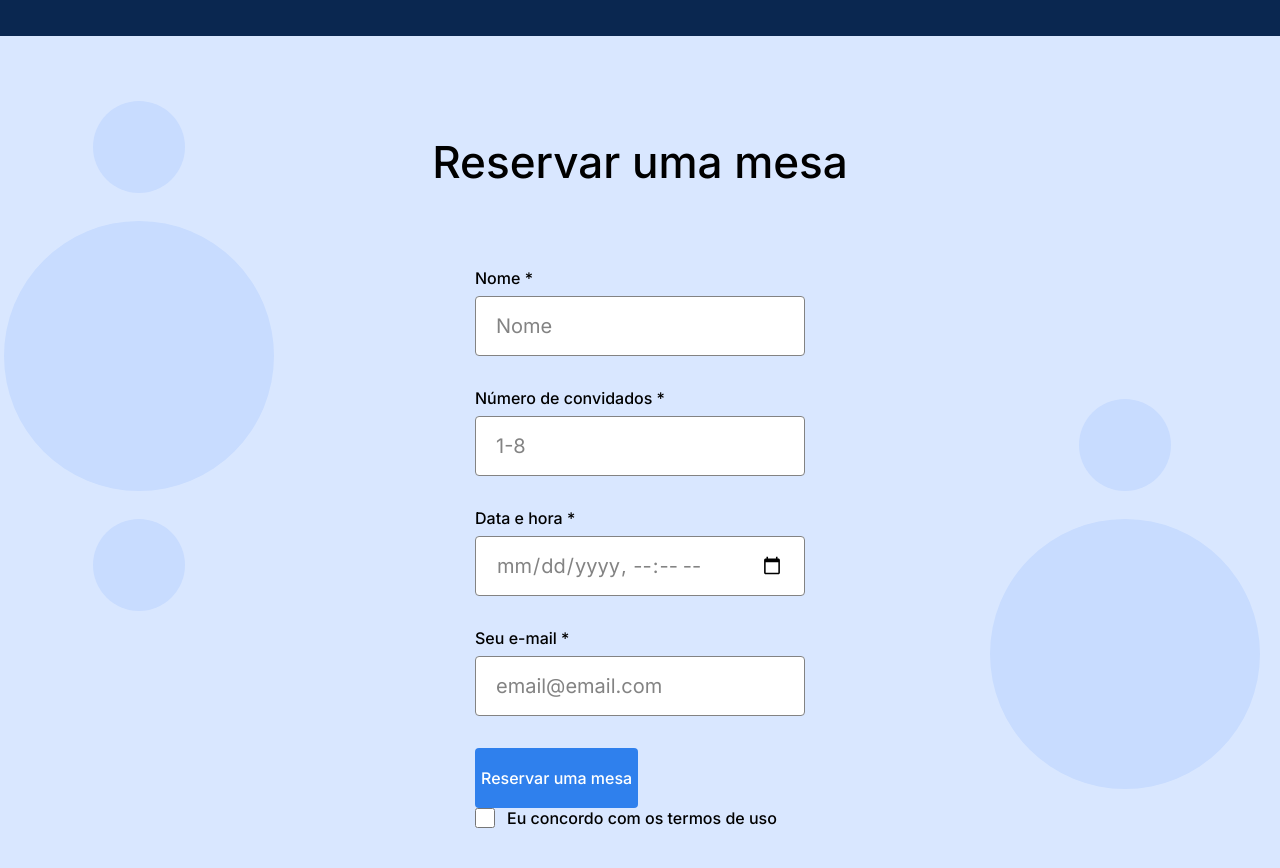
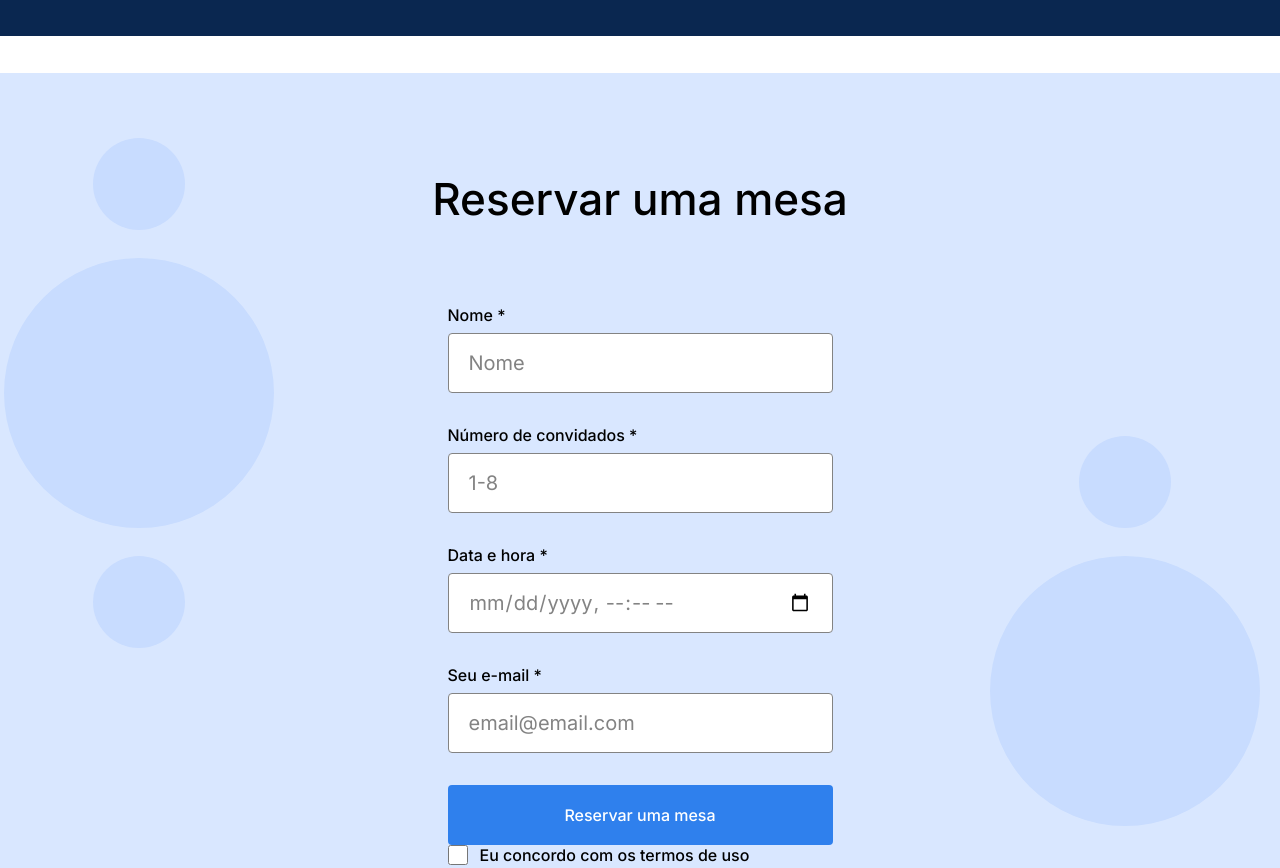
Before and after one commit to dreidre/web_project_coffeeshop, a plain HTML site: page index.html in a window 1280 px wide. Shown: the part 1700-2568 px from the top of the page. Drawn offline with Linux system fonts and the light colour scheme.

Commit message:
New update for my project

```diff
--- a/pages/index.css
+++ b/pages/index.css
@@ -168,10 +168,7 @@ line-height: 30px;
   background-position: center;
   background-repeat: no-repeat;
   background-size: cover;
-  padding: 0px 80px 120px;
-  display: flex;
-  flex-direction: column;
-  align-items: center;
+  padding: 0 80px 120px;
 }
 .reservation__title {
   font-family: Inter;
@@ -180,13 +177,14 @@ font-weight: 500;
 font-size: 44px;
 line-height: 52px;
 margin-bottom: 80px;
-margin-top: 100px;
+padding-top: 100px;
+text-align: center;
 }
 .form {
-  //max-width: 385px;
+  max-width: 385px;
 }
 .reservation__form {
-  //margin: 0 auto;
+  margin: 0 auto;
 }
 .form__input {
   border-radius: 4px;
@@ -200,7 +198,6 @@ height: 60px;
 border:#838383 1px solid;
 box-sizing: border-box;
 padding: 15px 20px;
-//width: 100%;
 }
 .form__input::placeholder {
   color: #838383;
@@ -216,7 +213,8 @@ height: 60px;
 background-color: #2f80ed;
 border: none;
 color: white;
-//width: 100%;
+max-width: 385px;
+width: 100%;
 }
 
 .form__button:focus {
@@ -248,5 +246,4 @@ margin-bottom: 32px;
   border: none;
   padding: 0;
   margin: 0;
-  //width: 100%;
 }
```
